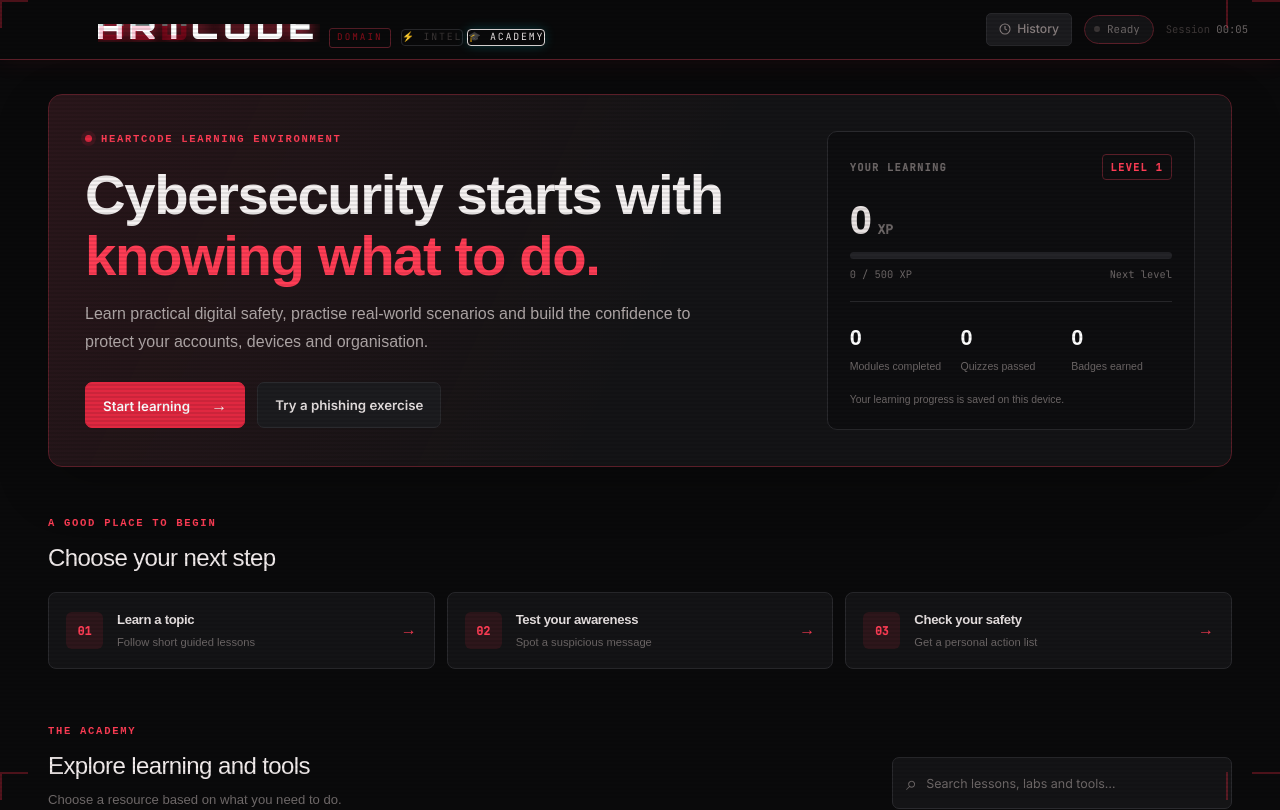
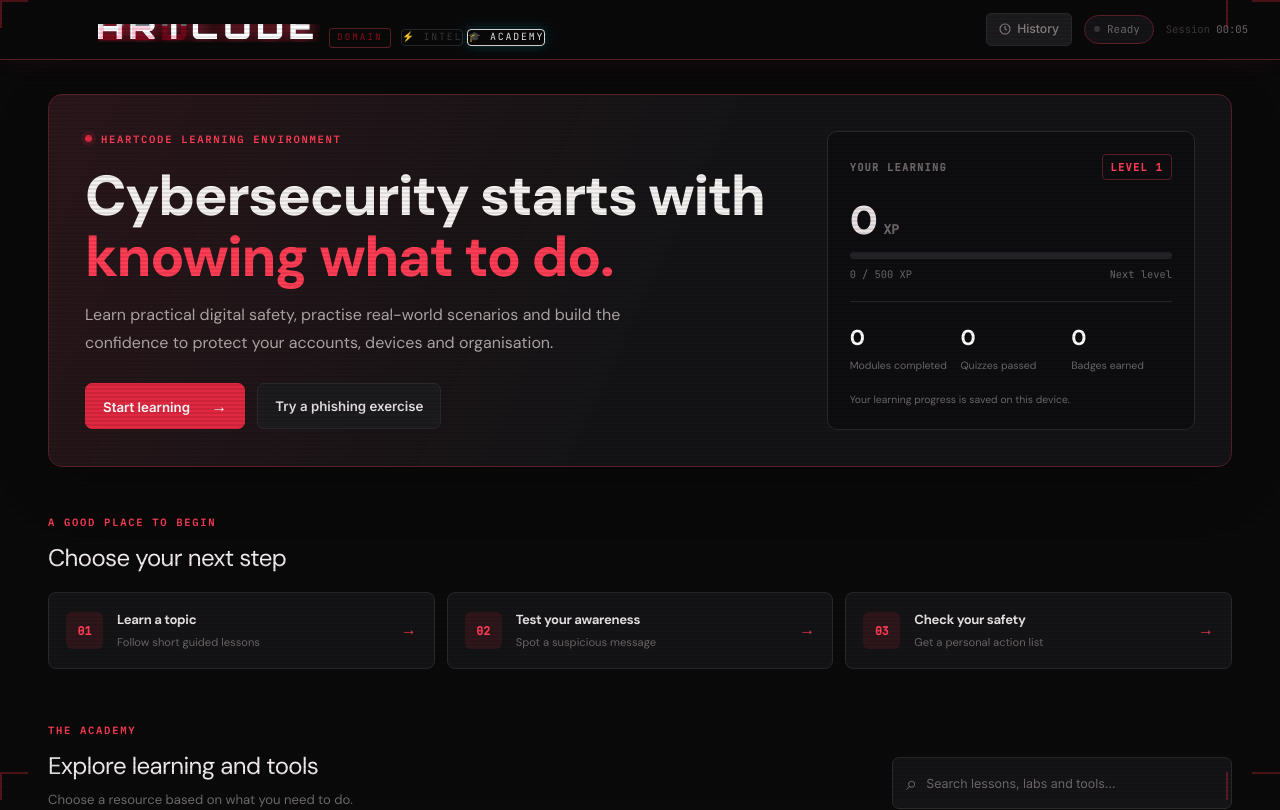
Before and after one commit to heartcode2010/HEARTCODE, a React (Vite) app in the folder frontend/: page /academy in a window 1280 px wide. Shown: the top 810 px of the page. Built offline with nearby package versions, Linux system fonts and the light colour scheme.

Commit message:
Load Academy typography before scoped styles

```diff
--- a/frontend/src/pages/academy/AcademyLanding.css
+++ b/frontend/src/pages/academy/AcademyLanding.css
@@ -1,3 +1,4 @@
+@import url('https://fonts.googleapis.com/css2?family=DM+Sans:wght@400;500;600;700;800&family=IBM+Plex+Mono:wght@400;500;600&display=swap');
 .academy-home{width:min(1240px,100%);margin:0 auto;padding:34px 28px 56px;color:var(--t1)}
 .academy-welcome{display:grid;grid-template-columns:minmax(0,1.55fr) minmax(280px,.8fr);gap:28px;align-items:stretch;padding:36px;border:1px solid var(--border-red);border-radius:14px;background:linear-gradient(115deg,rgba(224,40,64,.11),transparent 52%),var(--surface);box-shadow:0 18px 55px rgba(0,0,0,.2)}
 .academy-welcome-copy{display:flex;flex-direction:column;align-items:flex-start;justify-content:center}
@@ -84,7 +85,7 @@
 
 
 /* Academy typography and learning experience refresh — scoped to Academy only. */
-@import url('https://fonts.googleapis.com/css2?family=DM+Sans:wght@400;500;600;700;800&family=IBM+Plex+Mono:wght@400;500;600&display=swap');
+
 .academy-home,.academy-section{font-family:'DM Sans',sans-serif!important;letter-spacing:normal}
 .academy-home :is(h1,h2,h3,h4,strong),.academy-section :is(h1,h2,h3,h4,strong){font-family:'DM Sans',sans-serif!important;letter-spacing:-.025em}
 .academy-home :is(code,pre),.academy-section :is(code,pre),.academy-eyebrow,.academy-section-kicker{font-family:'IBM Plex Mono',monospace!important}
```
